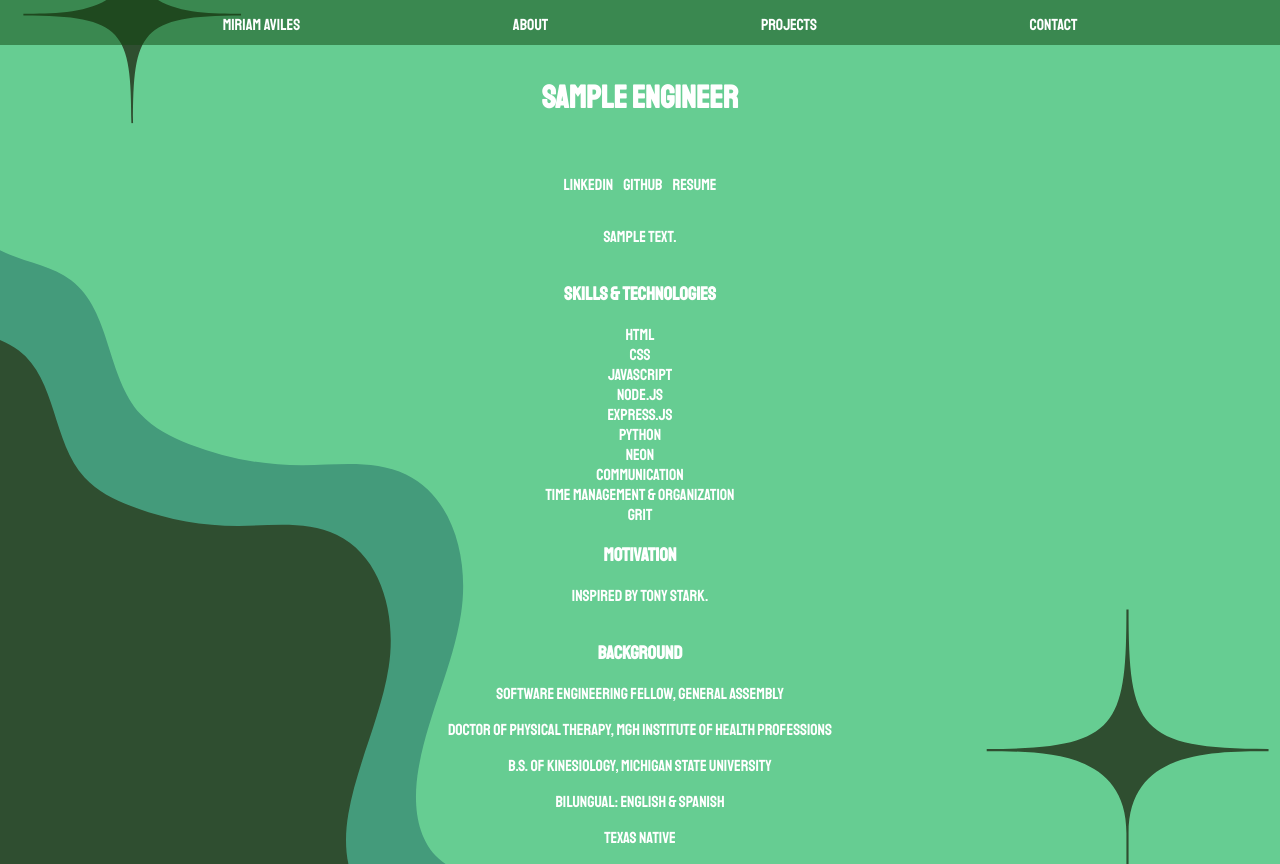
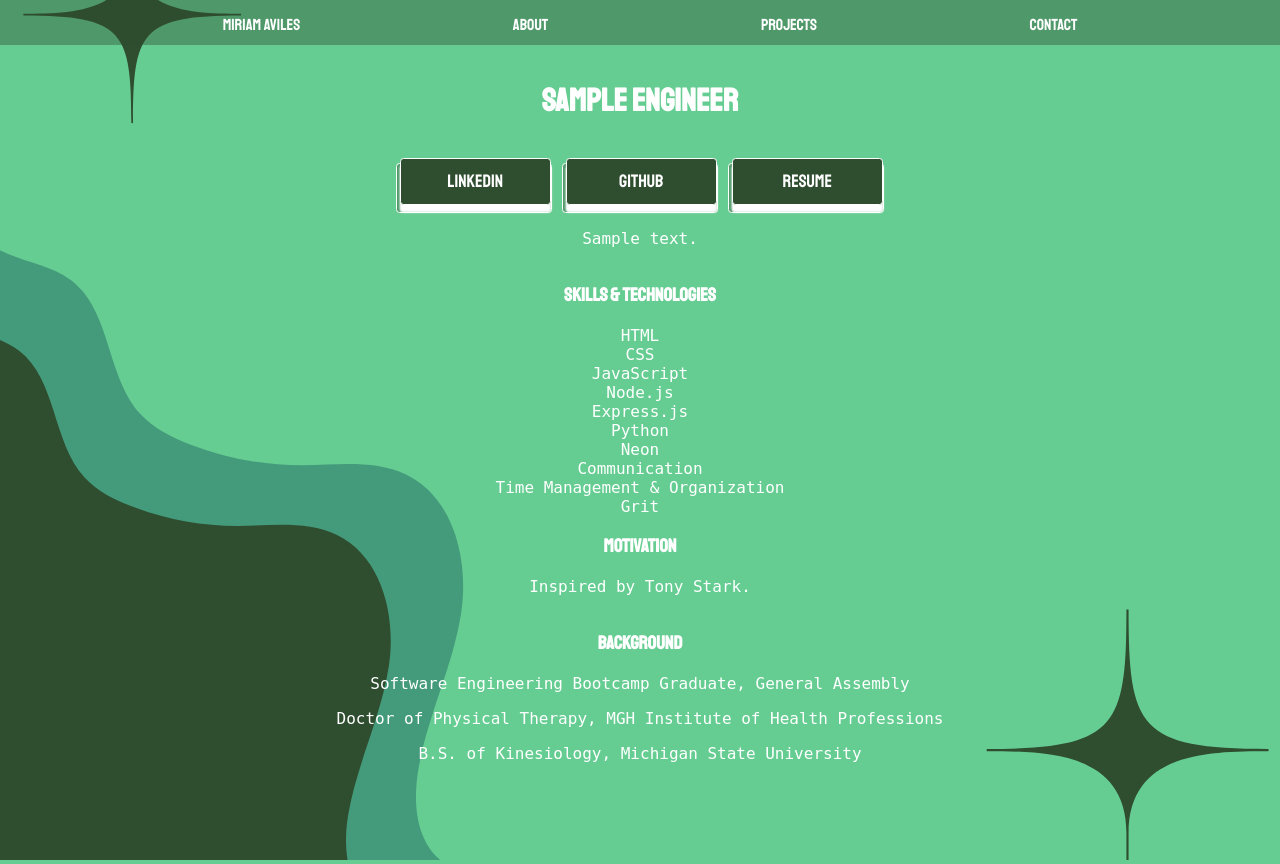
Before and after one commit to maviles7/miriam_assembled, a Django app: page /about/ in a window 1280 px wide. Run offline with Django 5.2, Linux system fonts and the light colour scheme; tables that the repository leaves empty hold one stand-in row (values such as "Sample post").

Commit message:
font change

```diff
--- a/main_app/static/css/base.css
+++ b/main_app/static/css/base.css
@@ -1,4 +1,5 @@
 @import url('https://fonts.googleapis.com/css2?family=Staatliches&display=swap');
+@import url('https://fonts.googleapis.com/css2?family=Source+Code+Pro:ital,wght@0,200..900;1,200..900&display=swap');
 
 html, body {
   height: 100%;
@@ -14,7 +15,7 @@ body {
   height: 100vh;
   width: 100vw;
   color: white;
-  font-family: 'Staatliches';
+  font-family: 'Sourse Code Pro', monospace;
 }
 
 nav {
@@ -25,8 +26,9 @@ nav {
   position: fixed;
   top: 0;
   width: 100%;
-  background-color: rgba(16, 69, 16, 0.506);
+  background-color: #2f4e3068;
   z-index: 1000;
+  font-family: 'Staatliches';
 }
 
 nav ul {
@@ -46,6 +48,11 @@ li {
 a {
   text-decoration: none;
   color: white;
+  font-family: 'Staatliches';
+}
+
+h1, h3{
+  font-family: 'Staatliches';
 }
 
 a:hover {
@@ -59,7 +66,7 @@ main {
   align-items: center;
   align-content: center;
   margin-top: 60px;
-  height: 100vh;
+
 }
 
 form {
@@ -124,7 +131,45 @@ form button[type="submit"] {
   gap: 10px;
 }
 
-/* --- about p;age --- */
+#link {
+  padding: 0.1em 0.25em;
+  width: 13em;
+  height: 4.2em;
+  background-color: #2f4e3068;
+  border: 0.08em solid #fff;
+  border-radius: 0.3em;
+  font-size: 12px;
+  cursor: pointer;
+}
+
+#link span {
+  position: relative;
+  display: flex;
+  justify-content: center;
+  align-items: center;
+  bottom: 0.4em;
+  width: 8.25em;
+  height: 2.5em;
+  background-color: #2f4e30;
+  border-radius: 0.2em;
+  font-family: 'Staatliches';
+  font-size: 1.5em;
+  color: #fff;
+  border: 0.08em solid #fff;
+  box-shadow: 0 0.4em 0.1em 0.019em #fff;
+}
+
+#link span:hover {
+  transition: all 0.5s;
+  transform: translate(0, 0.4em);
+  box-shadow: 0 0 0 0 #fff;
+}
+
+#link span:not(hover) {
+  transition: all 1s;
+}
+
+/* --- about page --- */
 
 .home-about {
   display: flex;
@@ -217,6 +262,25 @@ form button[type="submit"] {
   font-size: 1rem;
 }
 
+/* --- Detail Page --- */
+
+.project-detail {
+  display: flex;
+  flex-direction: column;
+  justify-content: center;
+  align-items: center;
+  align-content: center;
+  text-align: center;
+  margin-top: 0px;
+}
+
+.project-detail img {
+  width: 100%;
+  max-width: 500px;
+  height: auto;
+  object-fit: cover;
+}
+
 /* --- Media Queries for Cards --- */
 
 @media (min-width: 340px) {
--- a/main_app/templates/about.html
+++ b/main_app/templates/about.html
@@ -5,10 +5,10 @@
 {% for info in engineer %}
     <h1>{{ info.name }}</h1>
     <div class="about-page">
-        <div class="links">
-            <a href='{{ info.linkedin }}' target='_blank'><p>LinkedIn</p></a>
-            <a href='{{ info.github }}' target='_blank'><p>GitHub</p></a>
-            <a href='{{ info.resume }}' target='_blank'><p>Resume</p></a>
+        <div class=links>
+            <a href='{{ info.linkedin }}' target='_blank'><button id="link"><span>LinkedIn</span></button></a>
+            <a href='{{ info.github }}' target='_blank'><button id="link"><span>GitHub</span></button></a>
+            <a href='{{ info.resume }}' target='_blank'><button id="link"><span>Resume</span></button></a>
         </div>
         <p>{{ info.bio }}</p>
         <div class="skills">
@@ -32,11 +32,9 @@
         </div>
         <div class="background">
             <h3>Background</h3>
-            <p>Software Engineering Fellow, General Assembly</p>
+            <p>Software Engineering Bootcamp Graduate, General Assembly</p>
             <p>Doctor of Physical Therapy, MGH Institute of Health Professions</p>
             <p>B.S. of Kinesiology, Michigan State University</p>
-            <p>Bilungual: English & Spanish</p>
-            <p>Texas Native</p>
         </div>
     </div>
     {% endfor %}
--- a/main_app/templates/home.html
+++ b/main_app/templates/home.html
@@ -13,9 +13,9 @@
         </div>
     </div>
     <div class=links>
-        <a href='{{ info.linkedin }}' target='_blank'><p>LinkedIn</p></a>
-        <a href='{{ info.github }}' target='_blank'><p>GitHub</p></a>
-        <a href='{{ info.resume }}' target='_blank'><p>Resume</p></a>
+        <a href='{{ info.linkedin }}' target='_blank'><button id="link"><span>LinkedIn</span></button></a>
+        <a href='{{ info.github }}' target='_blank'><button id="link"><span>GitHub</span></button></a>
+        <a href='{{ info.resume }}' target='_blank'><button id="link"><span>Resume</span></button></a>
     </div>
     <h1><a href="{% url 'about' %}">About</a></h1>
     <h1><a href="{% url 'project-index' %}">Projects</a></h1>
--- a/main_app/templates/projects/project_detail.html
+++ b/main_app/templates/projects/project_detail.html
@@ -1,16 +1,17 @@
 {% extends 'base.html' %}
 {% block content %}
 
+    <div class="project-detail">
     <h1>{{ project.title }}</h1>
 
     <img src="{{ project.image }}" alt="{{ project.title }}">
 
     <a href="{{ project.deploy_link }}" target='_blank'><p> Visit {{ project.title }}</p></a>
-    <a href="{{ project.github_link }}" target='_blank'>{{ project.title }}' GitHub</p></a>
+    <a href="{{ project.github_link }}" target='_blank'>{{ project.title }} GitHub</p></a>
 
     <h3>{{ project.description }}</h3>
 
     <h3>Technologies Used: {{ project.technologies }} </h3>
-
+    </div>
 
 {% endblock %}
```
